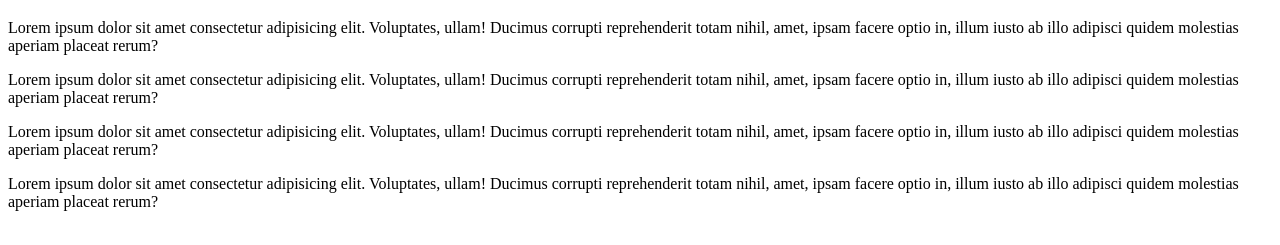
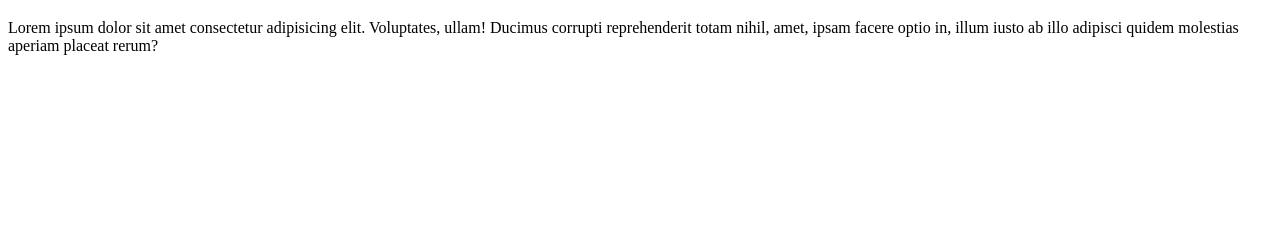
Before and after one commit to Sigfrilde/tuto-git, a plain HTML site: page index.html in a window 1280 px wide. Shown: the part 61-306 px from the top of the page. Drawn offline with Linux system fonts and the light colour scheme.

Commit message:
retrait 3 p

```diff
--- a/index.html
+++ b/index.html
@@ -10,9 +10,7 @@
     <h1>GIT</h1>
     <p>Lorem ipsum dolor sit amet consectetur adipisicing elit. Voluptates, ullam! Ducimus corrupti reprehenderit totam nihil, amet, ipsam facere optio in, illum iusto ab illo adipisci quidem molestias aperiam placeat rerum?</p>
 
-    <p>Lorem ipsum dolor sit amet consectetur adipisicing elit. Voluptates, ullam! Ducimus corrupti reprehenderit totam nihil, amet, ipsam facere optio in, illum iusto ab illo adipisci quidem molestias aperiam placeat rerum?</p>
-    <p>Lorem ipsum dolor sit amet consectetur adipisicing elit. Voluptates, ullam! Ducimus corrupti reprehenderit totam nihil, amet, ipsam facere optio in, illum iusto ab illo adipisci quidem molestias aperiam placeat rerum?</p>
-    <p>Lorem ipsum dolor sit amet consectetur adipisicing elit. Voluptates, ullam! Ducimus corrupti reprehenderit totam nihil, amet, ipsam facere optio in, illum iusto ab illo adipisci quidem molestias aperiam placeat rerum?</p>
+
 
 </body>
 </html>
```
